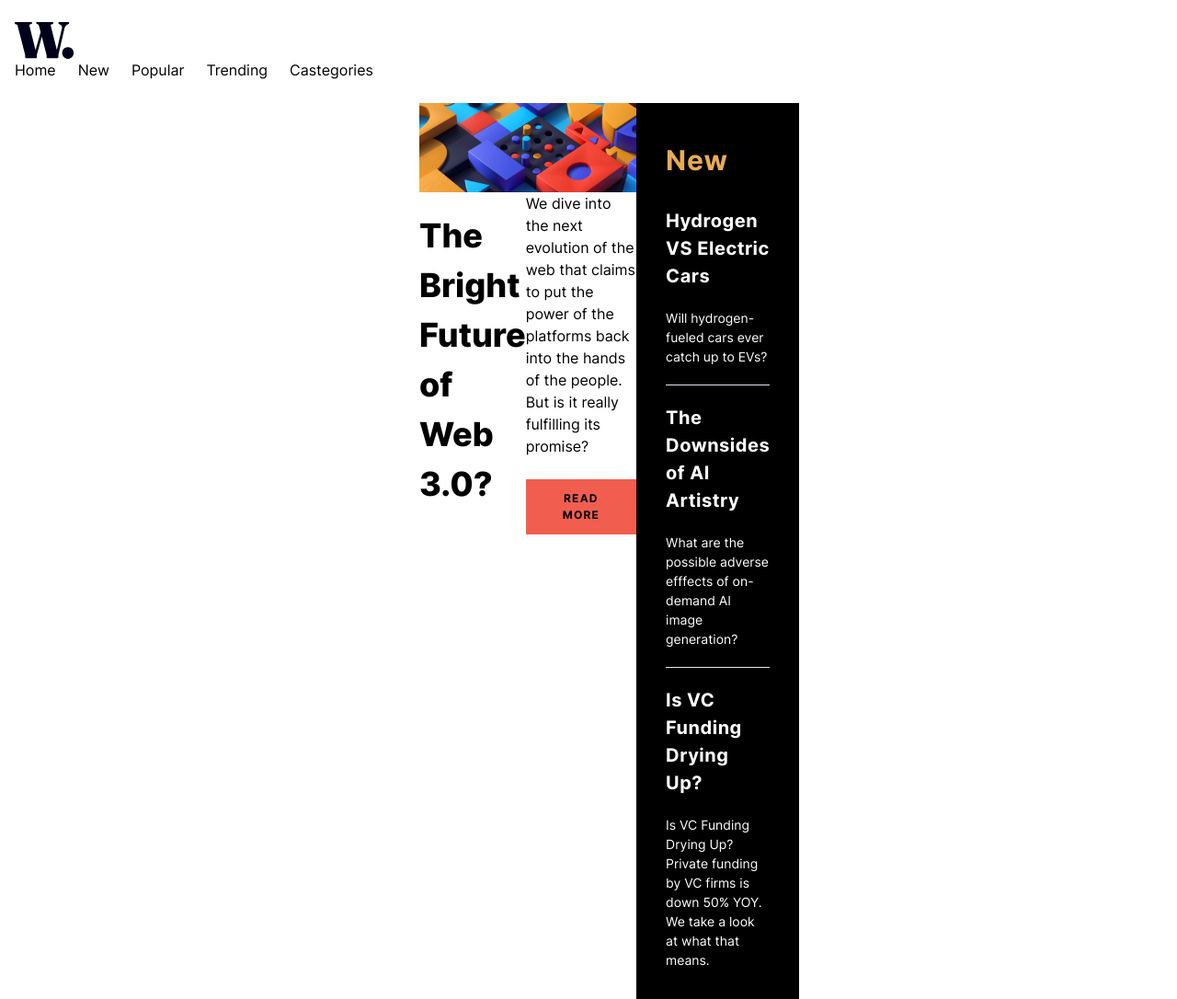
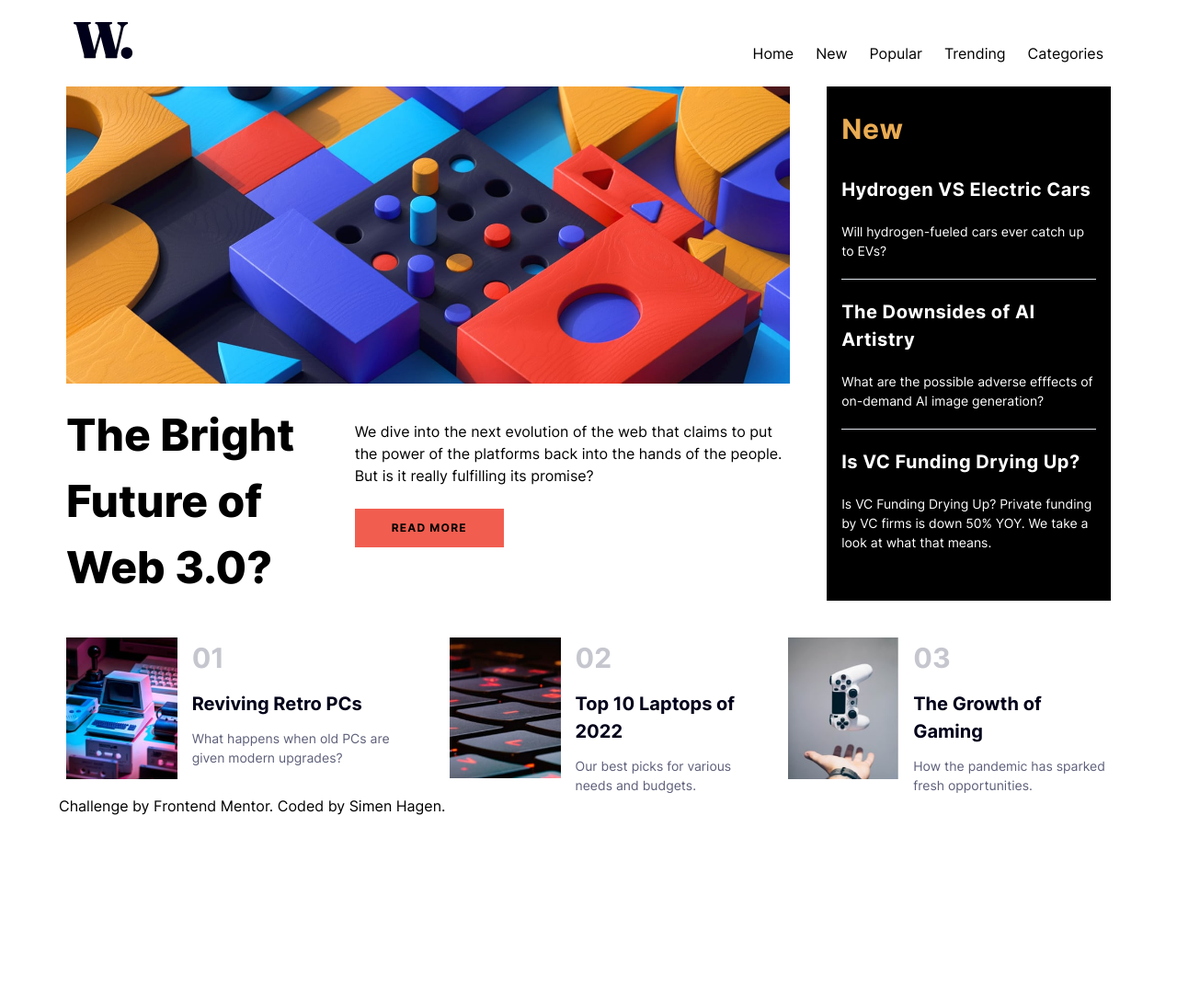
Before and after one commit to SimenHagen86/news-homepage-main, a website built with Vite: page index.html in a window 1280 px wide. Shown: the top 1086 px of the page at 92% size. After the commit the page ends 888 px from the top, so only its background shows below. Built offline with nearby package versions, Linux system fonts and the light colour scheme.

Commit message:
done with active states - need layout fixing

```diff
--- a/index.html
+++ b/index.html
@@ -18,9 +18,12 @@
 
     <!-- Feel free to remove these styles or customise in your own stylesheet 👍 -->
   </head>
-  <body class="min-h-full">
-    <header class="flex justify-between w-full p-4">
-      <section class="">
+  <body class="min-h-full md:grid md:place-content-center">
+    <div class="max-w-6xl">
+      <header class="block w-full p-4">
+        <section
+          class="flex flex-auto justify-between items-baseline space-x-10 container md:m-auto"
+        >
           <div>
             <img
               class="items-center mt-2 h-7"
@@ -28,25 +31,23 @@
               alt="Logo"
             />
           </div>
-
+          <nav
+            id="primary-nav"
+            class="hidden gap-6 flex-end space-around md:flex text-Darkgrayishblue/80"
+            aria-label="Primary navigation"
+          >
+            <a class="hover:text-Softred" href="#"> Home </a>
+            <a class="hover:text-Softred" href="#"> New </a>
+            <a class="hover:text-Softred" href="#"> Popular </a>
+            <a class="hover:text-Softred" href="#"> Trending </a>
+            <a class="hover:text-Softred" href="#"> Categories </a>
+          </nav>
           <button
             id="mobile-menu-btn-open"
-          class="absolute right-6 top-7 sm:hidden"
+            class="absolute right-6 top-7 md:hidden"
           >
             <img src="assets/images/icon-menu.svg" alt="" />
           </button>
-
-        <nav
-          id="primary-nav"
-          class="items-center hidden gap-6 ml-auto flex-end space-around sm:flex"
-          aria-label="Primary navigation"
-        >
-          <a href="#"> Home </a>
-          <a href="#"> New </a>
-          <a href="#"> Popular </a>
-          <a href="#"> Trending </a>
-          <a href="#"> Castegories </a>
-        </nav>
         </section>
         <section
           id="mobile-menu"
@@ -67,8 +68,10 @@
           </nav>
         </section>
       </header>
-    <main class="max-w-sm p-2 mx-auto sm:max-w-7xl space-y-10">
-      <section class="md:flex">
+      <main
+        class="max-w-sm p-2 mx-auto md:container md:m-auto space-y-10 md:pb-0 :"
+      >
+        <section class="md:flex md:gap-10">
           <div>
             <img
               class="object-cover h-80"
@@ -76,32 +79,37 @@
               alt=""
             />
             <div class="md:flex">
-            <div>
-              <h1 class="w-4/5 py-5 text-4xl font-extrabold">
+              <div class="md:w-full">
+                <h1
+                  class="w-4/5 py-5 text-4xl font-extrabold md:text-5xl md:pb-0"
+                >
                   The Bright Future of Web 3.0?
                 </h1>
               </div>
-            <div>
-              <p class="text-Darkgrayishblue/80">
+              <div class="py-5">
+                <p class="text-Darkgrayishblue/80 md:pt-5">
                   We dive into the next evolution of the web that claims to put
                   the power of the platforms back into the hands of the people.
                   But is it really fulfilling its promise?
                 </p>
                 <button
-                class="bg-Softred text-white/90 text-xs tracking-widest font-bold py-3 px-10 my-6"
+                  class="bg-Softred text-white/90 text-xs tracking-widest font-bold py-3 px-10 my-6 hover:bg-black md:mt-9"
                 >
                   READ MORE
                 </button>
               </div>
             </div>
           </div>
-        <div class="bg-black text-white p-4">
-          <div class="space-y-5 p-4">
+          <div class="bg-black text-white md:h-fit">
+            <div class="space-y-5 p-4 md: space-y-3">
               <h2 class="text-3xl font-bold tracking-wide py-2 text-Softorange">
                 New
               </h2>
               <h3>
-              <a class="font-bold text-xl tracking-wide" href="#">
+                <a
+                  class="font-bold text-xl tracking-wide hover:text-Softorange"
+                  href="#"
+                >
                   Hydrogen VS Electric Cars</a
                 >
               </h3>
@@ -110,7 +118,9 @@
               </p>
               <hr class="border-Grayishblue/50" />
               <h3>
-              <a class="font-bold text-xl tracking-wide" href="#"
+                <a
+                  class="font-bold text-xl tracking-wide hover:text-Softorange"
+                  href="#"
                   >The Downsides of AI Artistry</a
                 >
               </h3>
@@ -120,7 +130,9 @@
               </p>
               <hr class="border-Grayishblue/50" />
               <h3>
-              <a class="font-bold text-xl tracking-wide" href="#"
+                <a
+                  class="font-bold text-xl tracking-wide hover:text-Softorange"
+                  href="#"
                   >Is VC Funding Drying Up?</a
                 >
               </h3>
@@ -131,18 +143,20 @@
             </div>
           </div>
         </section>
-
-      <section class="flex flex-col gap-10">
+        <section class="flex flex-col gap-10 md:flex-row">
           <div class="flex">
             <div>
-            <img class="w-40" src="assets/images/image-retro-pcs.jpg" alt="" />
+              <img
+                class="w-40 md:w-48"
+                src="assets/images/image-retro-pcs.jpg"
+                alt=""
+              />
             </div>
-          <div class="pl-4 space-y-4 text-balance">
+            <div class="pl-4 space-y-3 text-balance">
               <p class="text-3xl font-bold text-Grayishblue">01</p>
-            <h3 class="text-Verydark blue font-bold text-xl">
-              <a href="#">Reviving Retro PCs</a>
+              <h3 class="text-Verydarkblue font-bold text-xl">
+                <a class="hover:text-Softred" href="#">Reviving Retro PCs</a>
               </h3>
-
               <p class="text-Darkgrayishblue text-sm">
                 What happens when old PCs are given modern upgrades?
               </p>
@@ -151,36 +165,35 @@
           <div class="flex">
             <div>
               <img
-              class="w-32"
+                class="w-32 md:w-48"
                 src="/assets/images/image-top-laptops.jpg"
                 alt=""
               />
             </div>
-          <div class="pl-4 space-y-4 text-balance">
+            <div class="pl-4 space-y-3 text-balance">
               <p class="text-3xl font-bold text-Grayishblue">02</p>
-            <h3 class="text-Verydark blue font-bold text-xl">
-              <a href="#">Top 10 Laptops of 2022</a>
+              <h3 class="text-Verydarkblue font-bold text-xl">
+                <a class="hover:text-Softred" href="#"
+                  >Top 10 Laptops of 2022</a
+                >
               </h3>
               <p class="text-Darkgrayishblue text-sm">
                 Our best picks for various needs and budgets.
               </p>
             </div>
           </div>
-
           <div class="flex">
             <div>
               <img
-              class="w-36"
+                class="w-36 md:w-48"
                 src="/assets/images/image-gaming-growth.jpg"
                 alt=""
               />
             </div>
-          <div class="pl-4 space-y-4 text-balance">
+            <div class="pl-4 space-y-3 text-balance">
               <p class="text-3xl font-bold text-Grayishblue">03</p>
-            <h3>
-              <a class="text-Verydark blue font-bold text-xl" href="#"
-                >The Growth of Gaming</a
-              >
+              <h3 class="text-Verydarkblue font-bold text-xl">
+                <a class="hover:text-Softred" href="#">The Growth of Gaming</a>
               </h3>
               <p class="text-Darkgrayishblue text-sm">
                 How the pandemic has sparked fresh opportunities.
@@ -189,6 +202,7 @@
           </div>
         </section>
       </main>
+    </div>
     <div class="pt-96">
       Challenge by
       <a href="https://www.frontendmentor.io?ref=challenge" target="_blank"
--- a/tailwind.config.js
+++ b/tailwind.config.js
@@ -9,7 +9,7 @@ export default {
         'Off-white': 'hsl(36, 100%, 99%)',
         Grayishblue: 'hsl(233, 8%, 79%)',
         Darkgrayishblue: ' hsl(236, 13%, 42%)',
-        'Verydark blue': ' hsl(240, 100%, 5%)',
+        Verydarkblue: ' hsl(240, 100%, 5%)',
       },
     },
     fontFamily: {
```
Also changed, not shown: README-template.md, 1 other file. Lines whose indentation alone changed are shown as unchanged.
